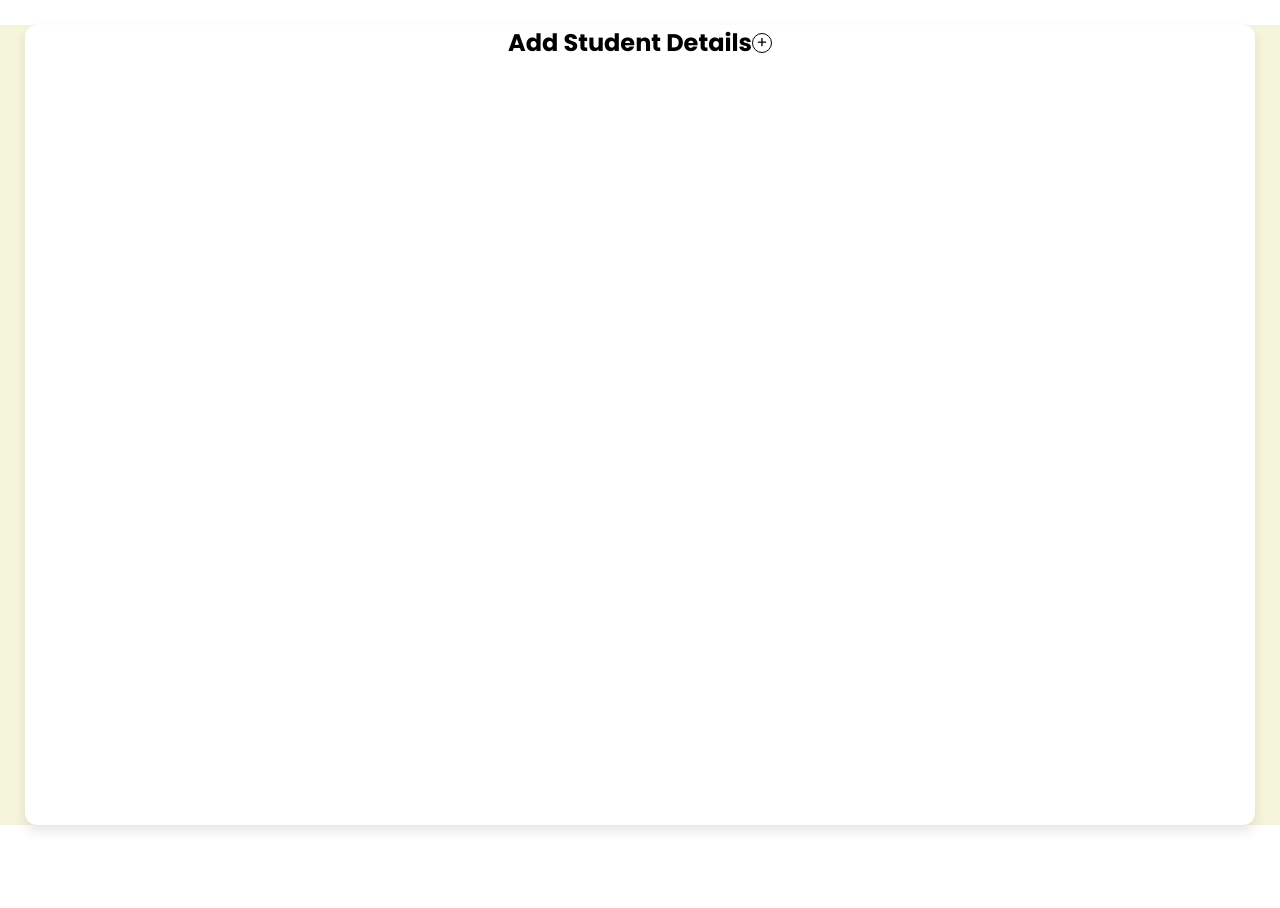
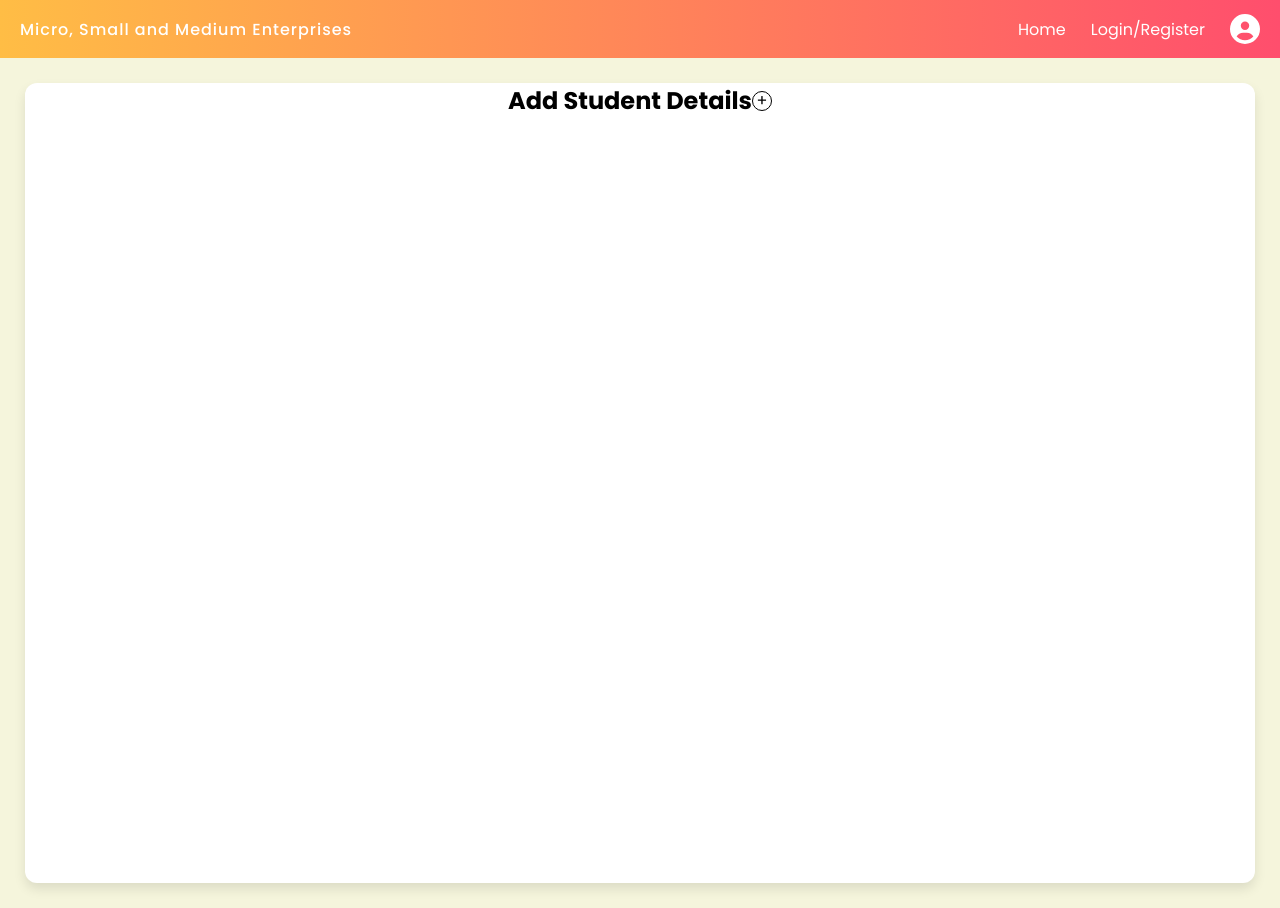
Before and after one commit to ZenithTechSolutions/Child-Nutrition-Tracker, a React (Vite) app: page /beneficiaries in a window 1280 px wide. Before the commit the page ends 850 px from the top, so only its background shows below. Built offline with nearby package versions, Linux system fonts and the light colour scheme.

Commit message:
update header

```diff
--- a/src/components/beneficiaries.jsx
+++ b/src/components/beneficiaries.jsx
@@ -1,8 +1,9 @@
-import React from "react";
 import '../styles/beneficiaries.css'
+import Header from './header'
 const Beneficiaries = () => {
   return (
     <>
+    <Header />
       <div className="box">
         <div className="bene-container">
           <div className="bene-add-student">
--- a/src/main.css
+++ b/src/main.css
@@ -15,9 +15,6 @@
 }
 
 body {
-  background-color: #fff;
   scroll-behavior: smooth;
-}
-.box{
   background-color: beige;
 }
--- a/src/styles/header.css
+++ b/src/styles/header.css
@@ -10,6 +10,7 @@
     background: linear-gradient(to right, #ffbd45, #ff4e6d);
     color: white;
     position: sticky;
+    top: 0px;
 }
 
 .header-profile{
```
